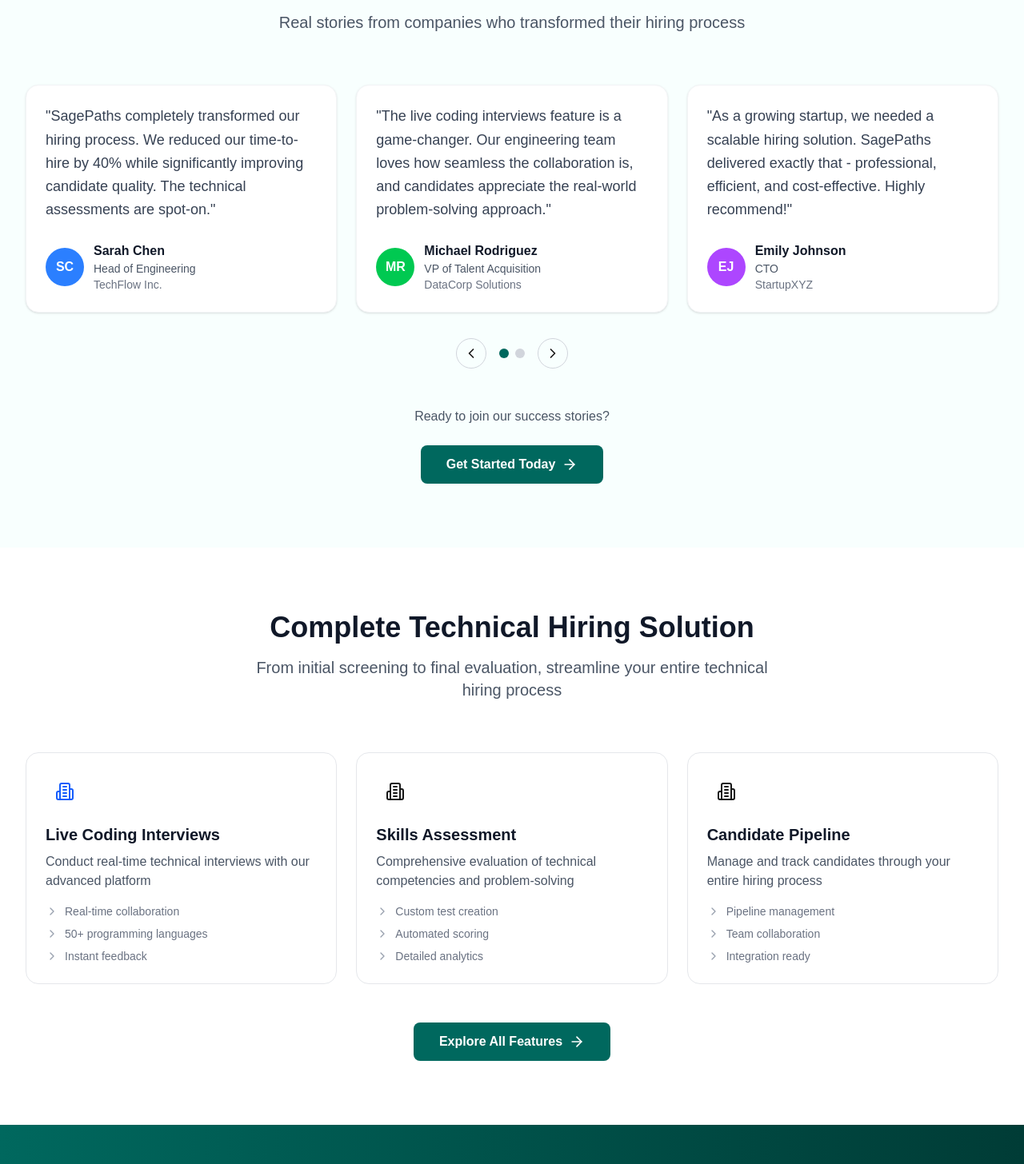
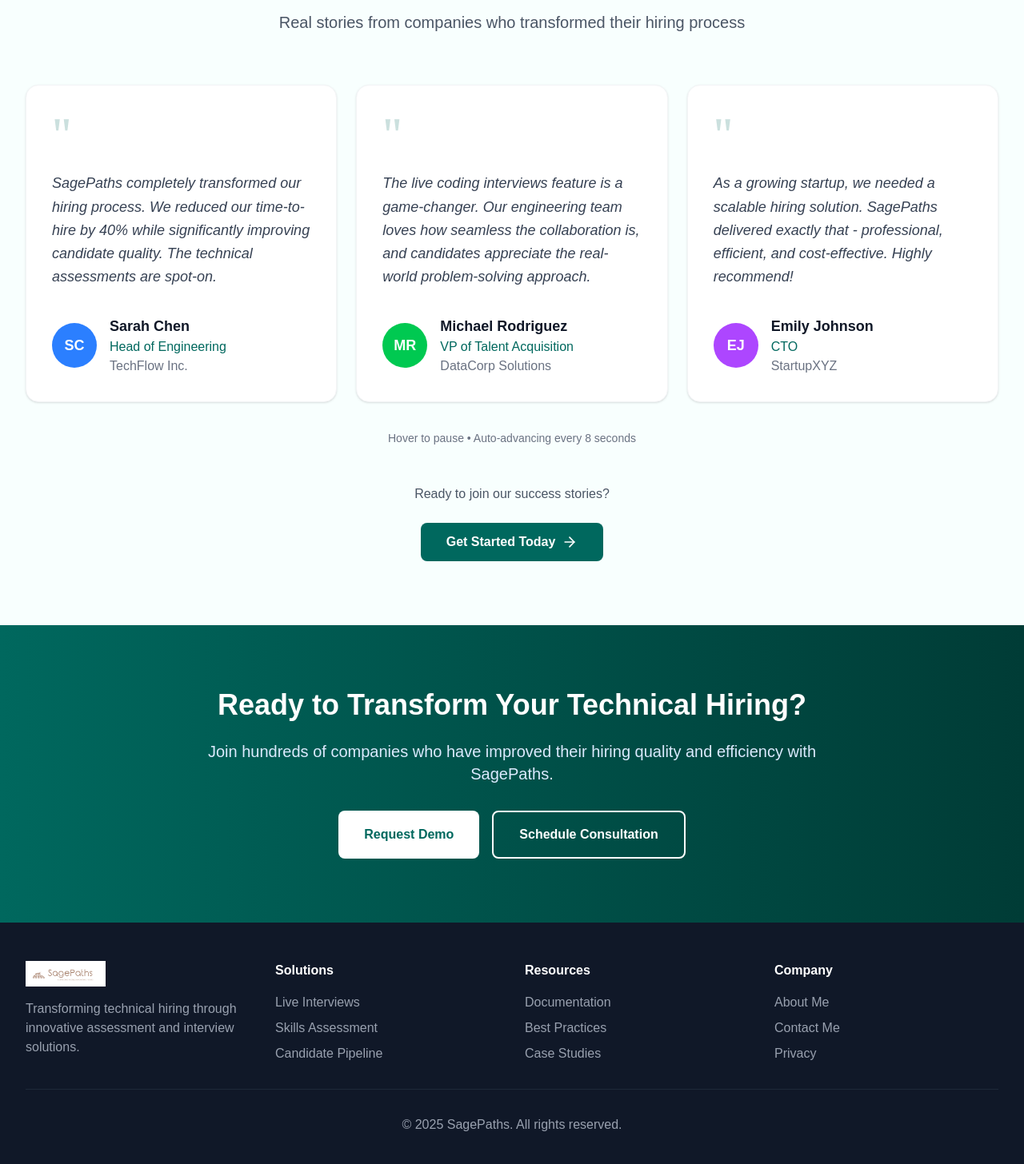
Before and after one commit to morganwestcoding/recruiting-website-v2, a Next.js app: page / in a window 1280 px wide. Shown: the part 814-2270 px from the top of the page at 80% size. Built offline with nearby package versions, Linux system fonts and the light colour scheme.

Commit message:
Update page.tsx

```diff
--- a/src/app/page.tsx
+++ b/src/app/page.tsx
@@ -7,7 +7,9 @@
 export default function HomePage() {
   const [isVisible, setIsVisible] = useState(true)
   const [lastScrollY, setLastScrollY] = useState(0)
-  const [currentSlide, setCurrentSlide] = useState(0)
+  const [currentSet, setCurrentSet] = useState(0)
+  const [isPaused, setIsPaused] = useState(false)
+  const [isTransitioning, setIsTransitioning] = useState(false)
 
   useEffect(() => {
     let ticking = false
@@ -89,20 +91,34 @@
     }
   ]
 
-  const reviewsPerSlide = 3
-  const totalSlides = Math.ceil(reviews.length / reviewsPerSlide)
+  // Auto-scroll carousel
+  useEffect(() => {
+    if (!isPaused) {
+      const interval = setInterval(() => {
+        setIsTransitioning(true)
 
-  const nextSlide = () => {
-    setCurrentSlide((prev) => (prev + 1) % totalSlides)
-  }
+        setTimeout(() => {
+          setCurrentSet(prev => {
+            const totalSets = Math.ceil(reviews.length / 3)
+            return (prev + 1) % totalSets
+          })
 
-  const prevSlide = () => {
-    setCurrentSlide((prev) => (prev - 1 + totalSlides) % totalSlides)
-  }
+          // Wait a bit longer before starting fade in
+          setTimeout(() => {
+            setIsTransitioning(false)
+          }, 600) // Delay before fade in starts
+        }, 3000) // Wait for complete staggered fade out
 
-  const getCurrentReviews = () => {
-    const startIndex = currentSlide * reviewsPerSlide
-    return reviews.slice(startIndex, startIndex + reviewsPerSlide)
+      }, 8000) // Increased total cycle time to accommodate longer transitions
+
+      return () => clearInterval(interval)
+    }
+  }, [isPaused, reviews.length])
+
+  // Get current set of 3 reviews
+  const getCurrentReviewSet = () => {
+    const startIndex = currentSet * 3
+    return reviews.slice(startIndex, startIndex + 3)
   }
 
   return (
@@ -160,7 +176,7 @@
   <div className="relative rounded-xl bg-white/80 backdrop-blur-md shadow-md border border-white/50">
     <input
       type="text"
-      placeholder="Search roles, skills, or companies"
+      placeholder="Search roles to find your perfect match"
       className="w-full pl-5 pr-32 py-4 bg-transparent text-gray-800 placeholder-gray-500 rounded-xl focus:outline-none focus:ring-2 focus:ring-blue-200"
     />
 <button className="absolute right-2 top-1/2 -translate-y-1/2 bg-[#00685E] hover:bg-[#3e6864] text-white font-semibold px-5 py-2 rounded-lg transition">
@@ -204,7 +220,7 @@
         </div>
       </section>
 
-      {/* Reviews Section */}
+      {/* Reviews Section - Crossfade */}
       <section className="py-20 bg-[#f8fffe]">
         <div className="max-w-7xl mx-auto px-4 sm:px-6 lg:px-8">
           <div className="text-center mb-16">
@@ -216,65 +232,53 @@
             </p>
           </div>
 
-          {/* Reviews Carousel */}
-          <div className="relative">
-            {/* Reviews Grid */}
-            <div className="grid md:grid-cols-2 lg:grid-cols-3 gap-6 mb-8">
-              {getCurrentReviews().map((review, index) => (
-                <div key={`${currentSlide}-${index}`} className="bg-white rounded-2xl p-6 shadow-sm border border-gray-100 hover:shadow-md transition-all duration-200 transform hover:-translate-y-1">
+          {/* Crossfade Container */}
+          <div
+            className="relative min-h-[400px]"
+            onMouseEnter={() => setIsPaused(true)}
+            onMouseLeave={() => setIsPaused(false)}
+          >
+            {/* Current Set of Reviews */}
+            <div className="grid md:grid-cols-2 lg:grid-cols-3 gap-6">
+              {getCurrentReviewSet().map((review, index) => (
+                <div
+                  key={`${currentSet}-${index}`}
+                  className={`bg-white rounded-2xl p-8 shadow-sm border border-gray-100 hover:shadow-md transition-all duration-2000 ease-in-out h-full ${
+                    isTransitioning ? 'opacity-0' : 'opacity-100'
+                  }`}
+                  style={{
+                    transitionDelay: isTransitioning ? `${index * 700}ms` : `${(2 - index) * 700}ms`
+                  }}
+                >
+                  {/* Large Quote Mark */}
+                  <div className="text-6xl text-[#00685E] font-serif leading-none mb-4 opacity-20">"</div>
+
                   {/* Review Text */}
-                  <p className="text-gray-700 mb-6 leading-relaxed text-lg">
-                    "{review.review}"
+                  <p className="text-gray-700 mb-8 leading-relaxed text-lg italic">
+                    {review.review}
                   </p>
 
                   {/* Author Info */}
-                  <div className="flex items-center space-x-3">
-                    <div className={`w-12 h-12 ${review.color} rounded-full flex items-center justify-center text-white font-semibold`}>
+                  <div className="flex items-center space-x-4 mt-auto">
+                    <div className={`w-14 h-14 ${review.color} rounded-full flex items-center justify-center text-white font-bold text-lg`}>
                       {review.initials}
                     </div>
                     <div>
-                      <div className="font-semibold text-gray-900">{review.name}</div>
-                      <div className="text-sm text-gray-600">{review.title}</div>
-                      <div className="text-sm text-gray-500">{review.company}</div>
+                      <div className="font-bold text-gray-900 text-lg">{review.name}</div>
+                      <div className="text-[#00685E] font-medium">{review.title}</div>
+                      <div className="text-gray-500">{review.company}</div>
                     </div>
                   </div>
                 </div>
               ))}
             </div>
+          </div>
 
-            {/* Navigation Controls */}
-            <div className="flex items-center justify-center space-x-4">
-              {/* Previous Button */}
-              <button
-                onClick={prevSlide}
-                className="p-2 rounded-full border border-gray-300 hover:border-[#00685E] hover:bg-[#00685E] hover:text-white transition-colors"
-                disabled={totalSlides <= 1}
-              >
-                <ChevronLeft className="w-5 h-5" />
-              </button>
-
-              {/* Slide Indicators */}
-              <div className="flex space-x-2">
-                {Array.from({ length: totalSlides }).map((_, index) => (
-                  <button
-                    key={index}
-                    onClick={() => setCurrentSlide(index)}
-                    className={`w-3 h-3 rounded-full transition-colors ${
-                      index === currentSlide ? 'bg-[#00685E]' : 'bg-gray-300'
-                    }`}
-                  />
-                ))}
-              </div>
-
-              {/* Next Button */}
-              <button
-                onClick={nextSlide}
-                className="p-2 rounded-full border border-gray-300 hover:border-[#00685E] hover:bg-[#00685E] hover:text-white transition-colors"
-                disabled={totalSlides <= 1}
-              >
-                <ChevronRight className="w-5 h-5" />
-              </button>
-            </div>
+          {/* Status Indicator */}
+          <div className="text-center mt-8">
+            <p className="text-sm text-gray-500">
+              {isPaused ? "Paused - Move cursor away to resume" : "Hover to pause • Auto-advancing every 8 seconds"}
+            </p>
           </div>
 
           {/* Call to Action */}
@@ -288,70 +292,6 @@
         </div>
       </section>
 
-      {/* Featured Solutions Section */}
-      <section className="py-20 bg-white">
-        <div className="max-w-7xl mx-auto px-4 sm:px-6 lg:px-8">
-          <div className="text-center mb-16">
-            <h2 className="text-3xl lg:text-4xl font-bold text-gray-900 mb-4">
-              Complete Technical Hiring Solution
-            </h2>
-            <p className="text-xl text-gray-600 max-w-2xl mx-auto">
-              From initial screening to final evaluation, streamline your entire technical hiring process
-            </p>
-          </div>
-
-          {/* Solutions Grid */}
-          <div className="grid md:grid-cols-2 lg:grid-cols-3 gap-6 mb-12">
-            {[
-              {
-                title: "Live Coding Interviews",
-                description: "Conduct real-time technical interviews with our advanced platform",
-                features: ["Real-time collaboration", "50+ programming languages", "Instant feedback"],
-                color: "blue"
-              },
-              {
-                title: "Skills Assessment",
-                description: "Comprehensive evaluation of technical competencies and problem-solving",
-                features: ["Custom test creation", "Automated scoring", "Detailed analytics"],
-                color: "green"
-              },
-              {
-                title: "Candidate Pipeline",
-                description: "Manage and track candidates through your entire hiring process",
-                features: ["Pipeline management", "Team collaboration", "Integration ready"],
-                color: "purple"
-              }
-            ].map((solution, index) => (
-              <div key={index} className="group bg-white border border-gray-200 rounded-2xl p-6 hover:shadow-lg hover:border-blue-200 transition-all duration-200">
-                <div className={`w-12 h-12 bg-${solution.color}-100 rounded-xl flex items-center justify-center mb-4`}>
-                  <Building2 className={`w-6 h-6 text-${solution.color}-600`} />
-                </div>
-
-                <h3 className="text-xl font-semibold text-gray-900 mb-2">
-                  {solution.title}
-                </h3>
-                <p className="text-gray-600 mb-4">{solution.description}</p>
-
-                <ul className="space-y-2">
-                  {solution.features.map((feature, featureIndex) => (
-                    <li key={featureIndex} className="text-sm text-gray-500 flex items-center">
-                      <ChevronRight className="w-4 h-4 mr-2 text-gray-400" />
-                      {feature}
-                    </li>
-                  ))}
-                </ul>
-              </div>
-            ))}
-          </div>
-
-          <div className="text-center">
-            <button className="bg-[#00685E] hover:bg-[#39625e] text-white px-8 py-3 rounded-lg font-semibold transition-colors inline-flex items-center space-x-2">
-              <span>Explore All Features</span>
-              <ArrowRight className="w-5 h-5" />
-            </button>
-          </div>
-        </div>
-      </section>
 
       {/* CTA Section */}
       <section className="py-20 bg-gradient-to-r from-[#00685E] to-[#003c36]">
@@ -363,10 +303,10 @@
             Join hundreds of companies who have improved their hiring quality and efficiency with SagePaths.
           </p>
           <div className="flex flex-col sm:flex-row gap-4 justify-center">
-            <button className="bg-white text-blue-600 hover:bg-gray-50 px-8 py-4 rounded-lg font-semibold transition-colors">
+            <button className="bg-white text-[#00685E] hover:bg-gray-50 px-8 py-4 rounded-lg font-semibold transition-colors">
               Request Demo
             </button>
-            <button className="border-2 border-white text-white hover:bg-white hover:text-blue-600 px-8 py-4 rounded-lg font-semibold transition-colors">
+            <button className="border-2 border-white text-white hover:bg-white hover:text-[#00685E] px-8 py-4 rounded-lg font-semibold transition-colors">
               Schedule Consultation
             </button>
           </div>
```
